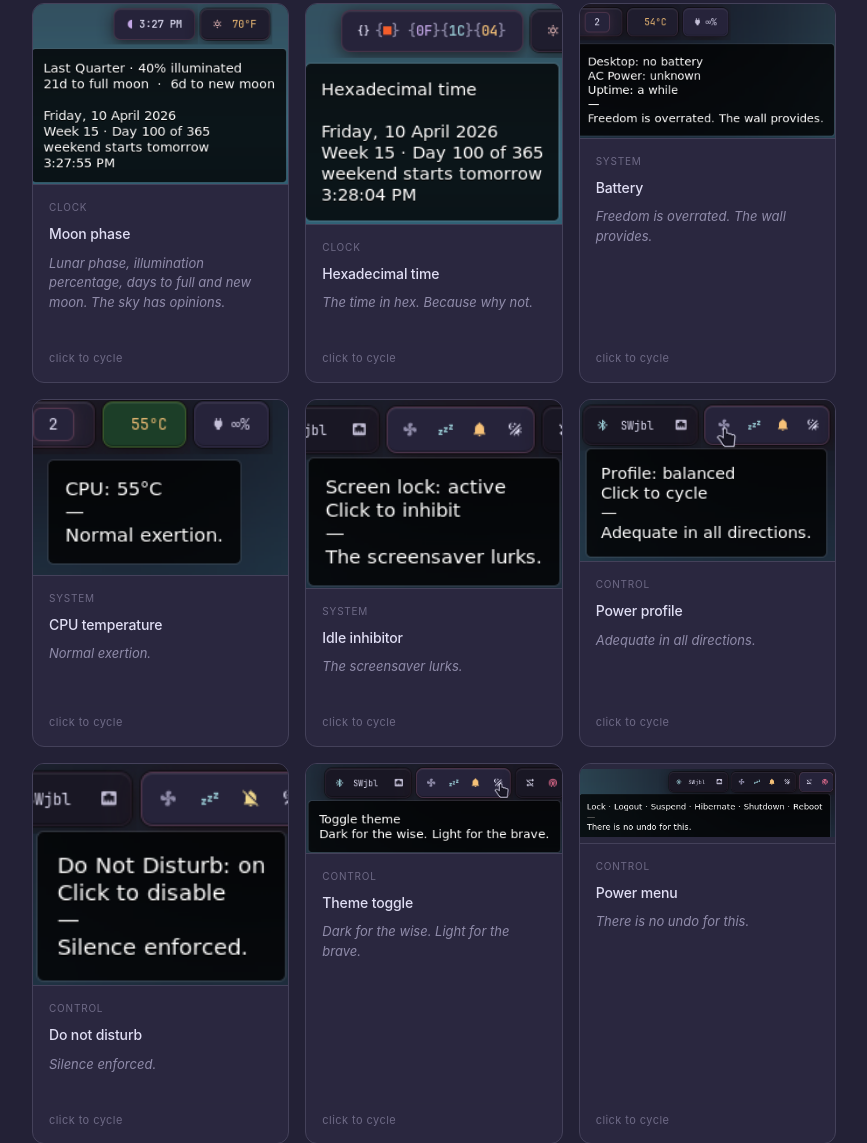
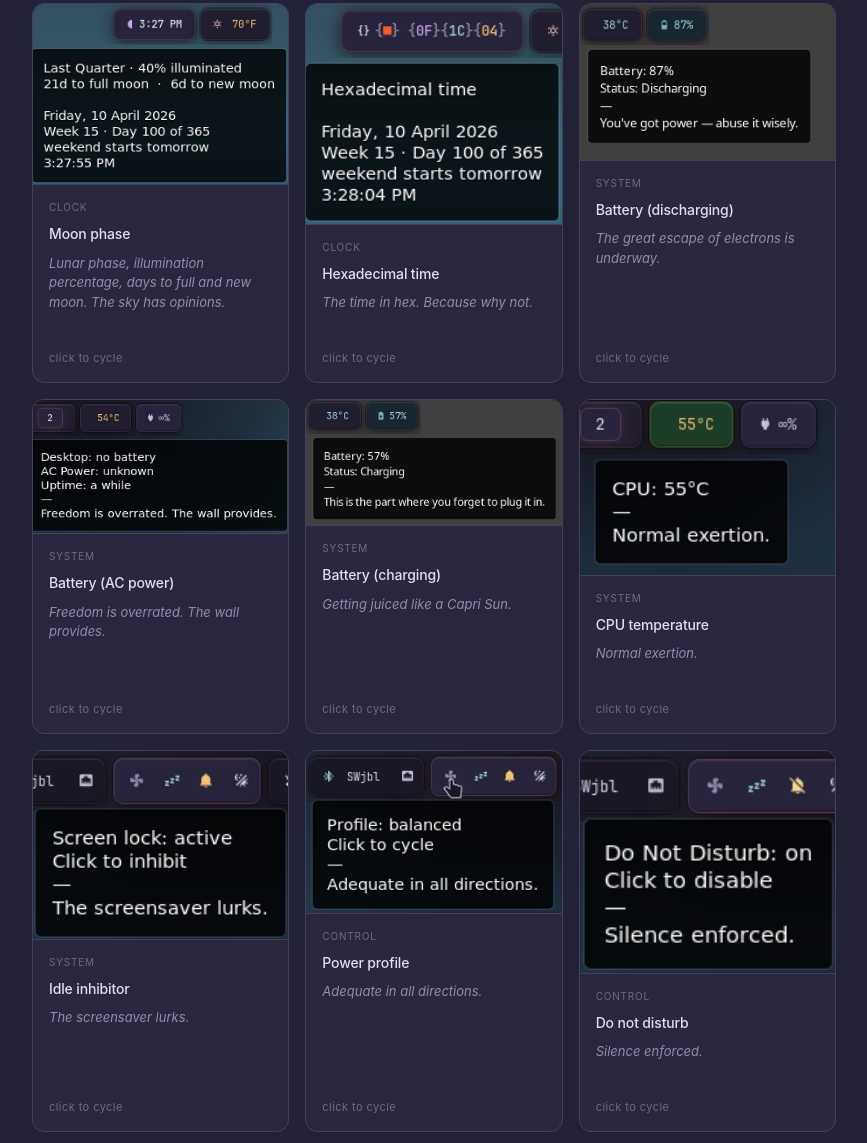
Before and after one commit to SW-philip/portfolio, a plain HTML site: page waybar-demo.html in a window 1280 px wide. Shown: the part 805-1948 px from the top of the page, without its empty margins (206-1073 px from the left). Drawn offline with Linux system fonts and the light colour scheme.

Commit message:
add surface/laptop states to network and battery modules

```diff
--- a/waybar-demo.html
+++ b/waybar-demo.html
@@ -212,6 +212,11 @@
     @media (max-width: 520px) {
       .module-grid { grid-template-columns: 1fr; }
     }
+
+    /* Center lone card in last row (3-column layout) */
+    .module-grid > .module-card:last-child:nth-child(3n + 1) {
+      grid-column: 2 / 3;
+    }
   </style>
 </head>
 <body>
@@ -302,11 +307,31 @@
       </div>
 
       <div class="module-card" data-cat="system" onclick="rotate(this)">
-        <div class="module-screenshot"><img src="/assets/projects/images/waybar/battery.png" alt="Battery module"></div>
+        <div class="module-screenshot"><img src="/assets/projects/images/waybar/battery-discharging.png" alt="Battery discharging"></div>
         <div class="module-info">
           <span class="module-category">System</span>
-          <span class="module-name">Battery</span>
-          <span class="module-snark" data-pool='["Freedom is overrated. The wall provides.","Plug me in, coward.","Running on fumes and prayers.","One keystroke from the void.","100% charged, still emotionally empty.","Getting juiced like a Capri Sun.","Battery cosplaying an hourglass.","The great escape of electrons is underway."]'>Freedom is overrated. The wall provides.</span>
+          <span class="module-name">Battery (discharging)</span>
+          <span class="module-snark" data-pool='["The great escape of electrons is underway.","Plug me in, coward.","Running on fumes and prayers.","One keystroke from the void.","Battery cosplaying an hourglass."]'>The great escape of electrons is underway.</span>
+          <span class="module-hint">click to cycle</span>
+        </div>
+      </div>
+
+      <div class="module-card" data-cat="system" onclick="rotate(this)">
+        <div class="module-screenshot"><img src="/assets/projects/images/waybar/battery-AC.png" alt="Battery AC power"></div>
+        <div class="module-info">
+          <span class="module-category">System</span>
+          <span class="module-name">Battery (AC power)</span>
+          <span class="module-snark" data-pool='["Freedom is overrated. The wall provides.","Battery? We don&apos;t do that here.","Plugged in since birth. No regrets.","Running on pure grid energy and spite.","Permanently plugged in. Commitment issues? Nah."]'>Freedom is overrated. The wall provides.</span>
+          <span class="module-hint">click to cycle</span>
+        </div>
+      </div>
+
+      <div class="module-card" data-cat="system" onclick="rotate(this)">
+        <div class="module-screenshot"><img src="/assets/projects/images/waybar/battery-charging.png" alt="Battery charging"></div>
+        <div class="module-info">
+          <span class="module-category">System</span>
+          <span class="module-name">Battery (charging)</span>
+          <span class="module-snark" data-pool='["Getting juiced like a Capri Sun.","100% charged, still emotionally empty.","Freedom is overrated. The wall provides.","Power restored. Vulnerability acknowledged."]'>Getting juiced like a Capri Sun.</span>
           <span class="module-hint">click to cycle</span>
         </div>
       </div>
@@ -392,6 +417,16 @@
       </div>
 
       <div class="module-card" data-cat="network" onclick="rotate(this)">
+        <div class="module-screenshot"><img src="/assets/projects/images/waybar/vpn-off-wifi.png" alt="Wi-Fi, VPN off"></div>
+        <div class="module-info">
+          <span class="module-category">Network</span>
+          <span class="module-name">Wi-Fi (no VPN)</span>
+          <span class="module-snark" data-pool='["Wi-Fi: on. VPN: off. Dignity: negotiable.","Naked in the cloud. Morally ambiguous.","Broadcasting your business over 2.4GHz.","The router sees everything.","Connected. Exposed. Optimistic."]'>Wi-Fi: on. VPN: off. Dignity: negotiable.</span>
+          <span class="module-hint">click to cycle</span>
+        </div>
+      </div>
+
+      <div class="module-card" data-cat="network" onclick="rotate(this)">
         <div class="module-screenshot"><img src="/assets/projects/images/waybar/bluetooth.png" alt="Bluetooth"></div>
         <div class="module-info">
           <span class="module-category">Network</span>
```
Also changed, not shown: assets/projects/images/waybar/battery-AC.png (renamed from assets/projects/images/waybar/battery.png), assets/projects/images/waybar/battery-charging.png (added), 1 other file.
